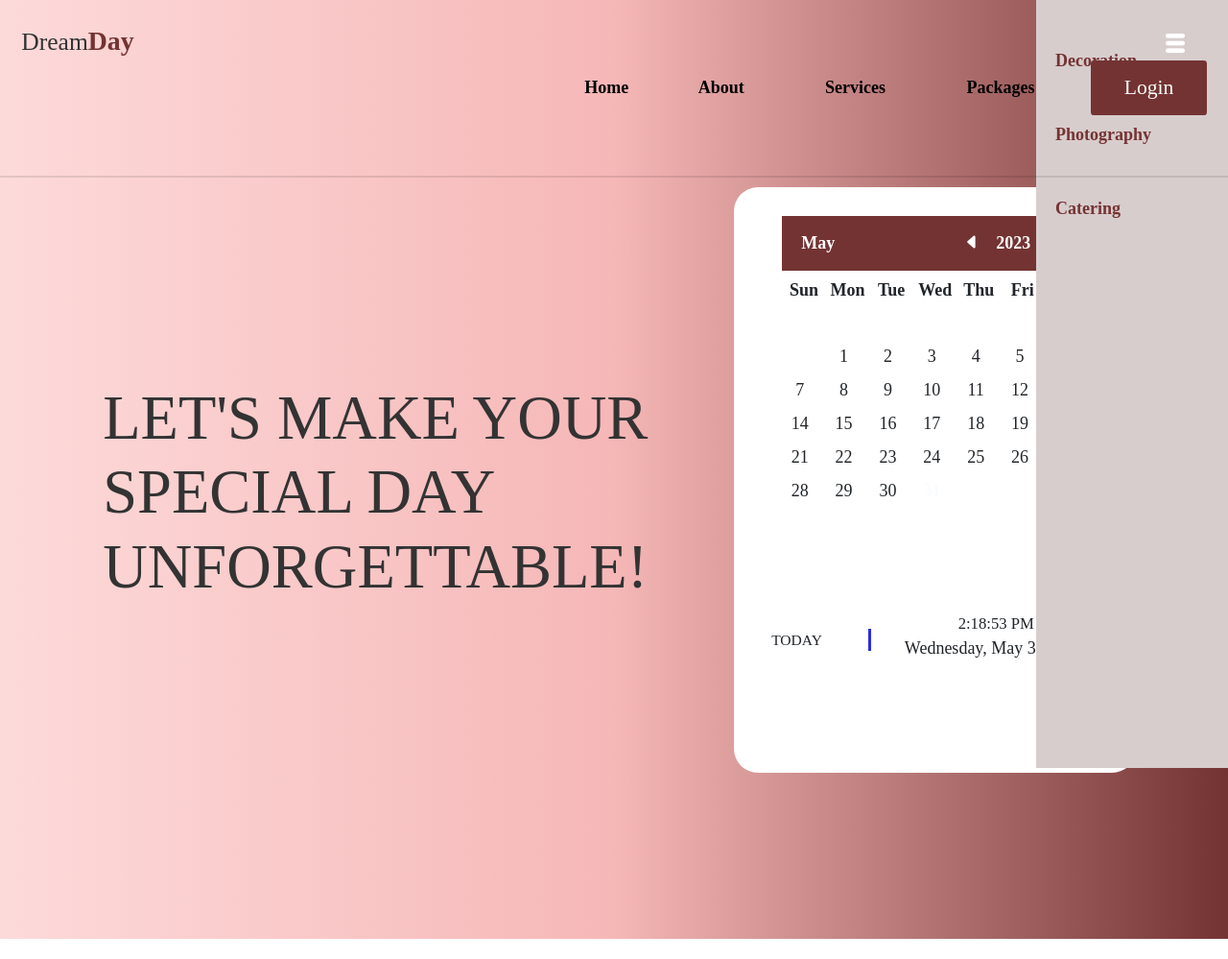
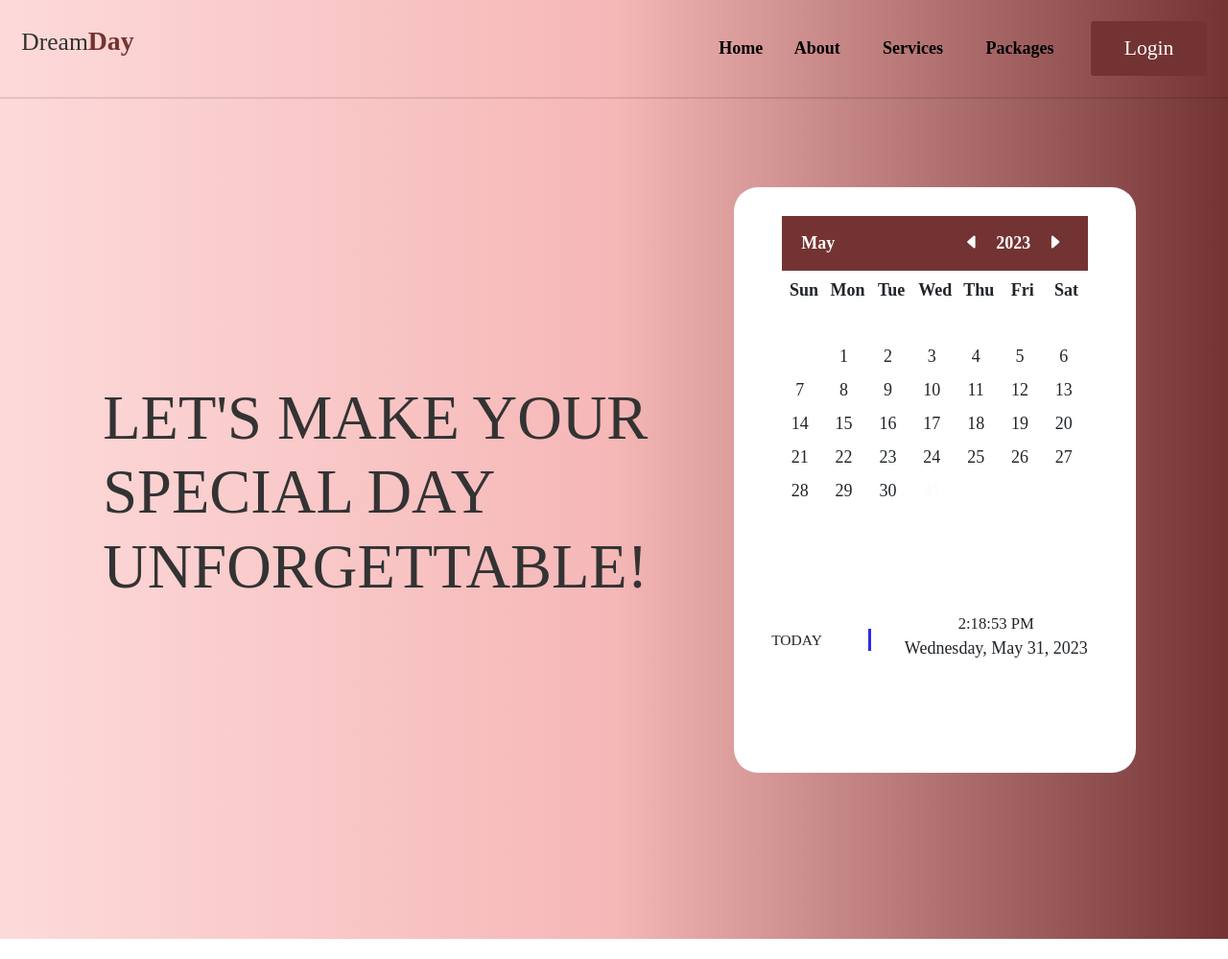
Before and after one commit to munazzahammf/wedding-plan, a PHP site: page / in a window 1280 px wide. Shown: the top 999 px of the page at 96% size. Run offline with PHP 8.4, Linux system fonts and the light colour scheme; some web fonts are replaced.

Commit message:
high margin fixed in nav link.

```diff
--- a/assets/css/style.css
+++ b/assets/css/style.css
@@ -147,10 +147,9 @@ section {
 }
 /* home end */
 
-
 /*slide nav start */
 
-.sidenav{
+.sidenav {
   width: 200px;
   height: 100vh;
   position: fixed;
@@ -160,16 +159,15 @@ section {
   z-index: 2;
   transition: 0.5s;
 }
-nav ul li{
+nav ul li {
   list-style: none;
-  margin: 50px 20px;
 }
 nav ul li a {
   text-decoration: none;
   color: var(--orange);
   font-weight: bold;
 }
-#menubtn{
+#menubtn {
   width: 50px;
   height: 50px;
   background: var(--light-body);
@@ -181,11 +179,10 @@ nav ul li a {
   z-index: 3;
   cursor: pointer;
 }
-#menubtn img{
+#menubtn img {
   width: 20px;
   margin-top: 15px;
 }
-
 
 /*slide nav end*/
 
--- a/index.php
+++ b/index.php
@@ -171,7 +171,7 @@
 
    <!-- home section ends -->
 
-   <div class="sidenav">
+   <!-- <div class="sidenav">
       <nav>
          <ul>
             <li><a href="decoration.php">Decoration</a></li>
@@ -199,7 +199,7 @@
          }
       }
 
-   </script>
+   </script> -->
 
 
    <!-- about section starts  -->
```
